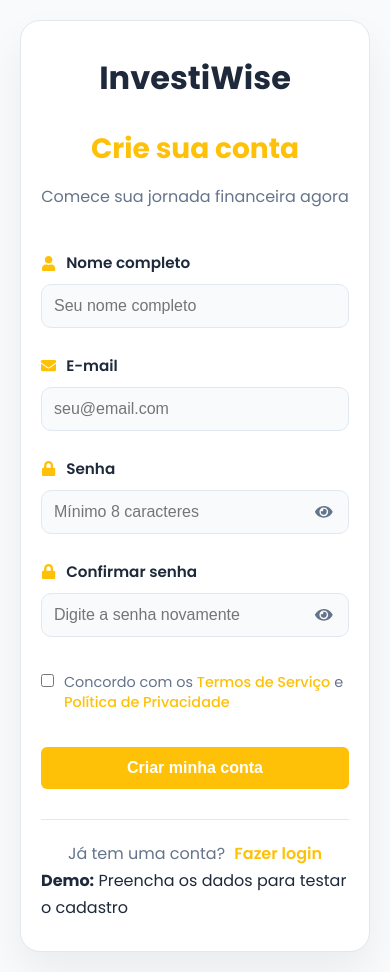
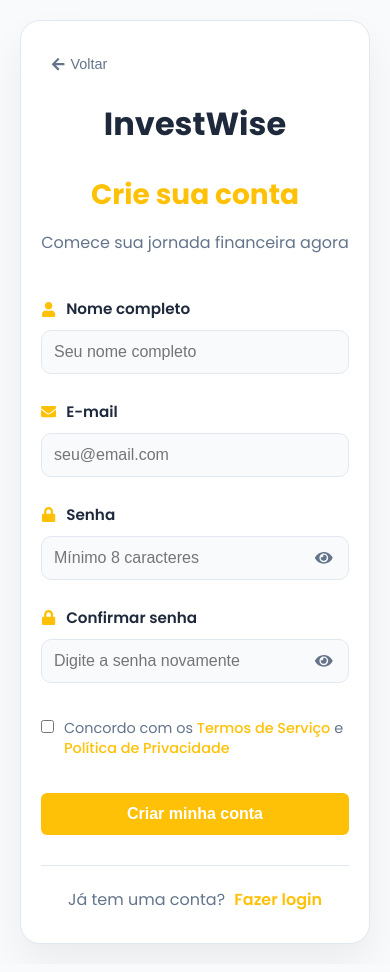
Before and after one commit to AndreOliveira509/InvestWise, a React (Vite) app: page /register in a window 390 px wide. Built offline with nearby package versions, Linux system fonts and the light colour scheme.

Commit message:
Botão de voltar na página de login/cadastro

```diff
--- a/src/pages/AboutUs/AboutUs.jsx
+++ b/src/pages/AboutUs/AboutUs.jsx
@@ -1,42 +1,41 @@
-// pages/AboutUs/AboutUs.jsx
 import { useNavigate } from 'react-router-dom';
 import { FaArrowLeft, FaLinkedin, FaGithub } from 'react-icons/fa';
 import Header from '../../components/Header/Header';
 import styles from './AboutUs.module.css';
 
-// Dados dos membros da equipe (você pode substituir com os dados reais)
+// Dados dos membros da equipe
 const teamMembers = [
   {
-    name: 'Nome do Membro 1',
+    name: 'André Luis',
     role: 'Desenvolvedor Full-Stack',
-    imageUrl: 'https://via.placeholder.com/150', // Substitua pela URL da imagem
-    linkedin: '#',
-    github: '#'
+    imageUrl: 'https://avatars.githubusercontent.com/u/131814071?v=4',
+    linkedin: 'https://www.linkedin.com/in/andreoliveira509/',
+    github: 'https://github.com/AndreOliveira509'
   },
   {
-    name: 'Nome do Membro 2',
-    role: 'Designer UX/UI',
+    name: 'Isaac Amorim',
+    role: 'Desenvolvedor Full-Stack',
+    imageUrl: 'https://avatars.githubusercontent.com/u/163526904?v=4',
+    linkedin: 'https://www.linkedin.com/in/isaacamorim/',
+    github: 'https://github.com/isaacamorimm'
+  },
+  {
+    name: 'Ryan Santos',
+    role: 'Desenvolvedor Back-End',
     imageUrl: 'https://via.placeholder.com/150',
     linkedin: '#',
     github: '#'
   },
   {
-    name: 'Nome do Membro 3',
-    role: 'Engenheiro de Software',
-    imageUrl: 'https://via.placeholder.com/150',
+    name: 'Enrico Hidalgo',
+    role: 'Gerente de Projetos',
+    imageUrl: 'https://avatars.githubusercontent.com/u/143716820?v=4',
     linkedin: '#',
     github: '#'
   },
   {
-    name: 'Nome do Membro 4',
-    role: 'Gerente de Projetos',
-    imageUrl: 'https://via.placeholder.com/150',
-    linkedin: '#',
-    github: '#'
-  },
-  {
-    name: 'Nome do Membro 5',
-    role: 'Analista de QA',
+    name: 'Guilherme Caetano',
+    role: 'Prompt Manager',
     imageUrl: 'https://via.placeholder.com/150',
     linkedin: '#',
     github: '#'
--- a/src/pages/LandingPage/LandingPage.jsx
+++ b/src/pages/LandingPage/LandingPage.jsx
@@ -1,4 +1,3 @@
-// pages/LandingPage/LandingPage.jsx
 import { useNavigate } from "react-router-dom";
 import {
   FaChartLine, FaPiggyBank, FaShieldAlt, FaMobileAlt, FaTimes, FaBars,
--- a/src/pages/Login/Login.jsx
+++ b/src/pages/Login/Login.jsx
@@ -1,8 +1,7 @@
-// src/pages/Login/Login.jsx
 import { useState } from 'react';
 import { useNavigate, Link, useSearchParams } from 'react-router-dom';
 import { useAuth } from '../../context/AuthContext';
-import { FaEye, FaEyeSlash, FaUser, FaLock } from 'react-icons/fa';
+import { FaEye, FaEyeSlash, FaUser, FaLock, FaArrowLeft } from 'react-icons/fa';
 import styles from './Login.module.css';
 import Button from '../../components/Button/Button';
 import axios from 'axios';
@@ -64,8 +63,13 @@ const Login = () => {
   };
 
   return (
+
     <div className={styles.loginPage}>
+
       <div className={styles.loginContainer}>
+<button className={styles.backButton} onClick={() => navigate(-1)} disabled={loading}>
+  <FaArrowLeft /> Voltar
+</button>
         <div className={styles.loginHeader}>
           <div className={styles.logo}>InvestWise</div>
           <h1>Bem-vindo de volta</h1>
--- a/src/pages/Login/Login.module.css
+++ b/src/pages/Login/Login.module.css
@@ -10,6 +10,7 @@
 }
 
 .loginContainer {
+  position: relative; /* Adicionado para posicionar o botão */
   background: var(--bg-card);
   padding: 40px;
   border-radius: 20px;
@@ -21,9 +22,43 @@
   transform-origin: center;
 }
 
+/* --- NOVO ESTILO PARA O BOTÃO VOLTAR --- */
+.backButton {
+  position: absolute;
+  top: 25px;
+  left: 25px;
+  background: none;
+  border: none;
+  color: var(--text-secondary);
+  font-size: 0.9rem;
+  font-weight: 500;
+  cursor: pointer;
+  display: flex;
+  align-items: center;
+  gap: 5px;
+  transition: all 0.3s ease;
+  padding: 5px 10px;
+  border-radius: 8px;
+  z-index: 10;
+}
+
+.backButton:hover:not(:disabled) {
+  color: var(--primary-color);
+  background-color: var(--bg-secondary);
+  transform: translateX(-3px);
+}
+
+.backButton:disabled {
+  opacity: 0.5;
+  cursor: not-allowed;
+}
+/* -------------------------------------- */
+
+
 .loginHeader {
   text-align: center;
   margin-bottom: 40px;
+  margin-top: 20px; /* Adicionado espaço para o botão voltar */
   animation: fadeIn 0.8s ease-in-out 0.2s both;
 }
 
@@ -132,8 +167,17 @@
   font-weight: 500;
   animation: shake 0.5s ease;
 }
+
+.successMessage {
+  background-color: rgba(46, 204, 113, 0.1);
+  color: #2ecc71;
+  padding: 12px;
+  border-radius: 8px;
+  text-align: center;
+  margin-bottom: 20px;
+  font-weight: 500;
+}
 /* --------------------------- */
-
 
 .passwordInput {
   position: relative;
@@ -274,6 +318,10 @@
   .loginContainer {
     padding: 30px 20px;
   }
+  .backButton {
+    top: 15px;
+    left: 15px;
+  }
   .loginHeader h1 {
     font-size: 1.75rem;
   }
--- a/src/pages/Register/Register.jsx
+++ b/src/pages/Register/Register.jsx
@@ -1,7 +1,6 @@
-// src/pages/Register/Register.js
 import { useState } from 'react';
 import { useNavigate, Link } from 'react-router-dom';
-import { FaEye, FaEyeSlash, FaUser, FaLock, FaEnvelope } from 'react-icons/fa';
+import {FaArrowLeft, FaEye, FaEyeSlash, FaUser, FaLock, FaEnvelope } from 'react-icons/fa';
 import styles from './Register.module.css';
 import Button from '../../components/Button/Button';
 import axios from 'axios';
@@ -67,8 +66,11 @@ const Register = () => {
   return (
     <div className={styles.registerPage}>
       <div className={styles.registerContainer}>
+          <button className={styles.backButton} onClick={() => navigate(-1)} disabled={loading}>
+            <FaArrowLeft /> Voltar
+          </button>
         <div className={styles.registerHeader}>
-          <div className={styles.logo}>InvestiWise</div>
+          <div className={styles.logo}>InvestWise</div>
           <h1>Crie sua conta</h1>
           <p>Comece sua jornada financeira agora</p>
         </div>
@@ -189,12 +191,6 @@ const Register = () => {
             </Link>
           </p>
         </div>
-
-        <div className={styles.demoInfo}>
-          <p>
-            <strong>Demo:</strong> Preencha os dados para testar o cadastro
-          </p>
-        </div>
       </div>
     </div>
   );
--- a/src/pages/Register/Register.module.css
+++ b/src/pages/Register/Register.module.css
@@ -10,6 +10,7 @@
 }
 
 .registerContainer {
+  position: relative; /* Adicionado para posicionar o botão */
   background: var(--bg-card);
   padding: 40px;
   border-radius: 20px;
@@ -21,9 +22,41 @@
   transform-origin: center;
 }
 
+
+.backButton {
+  top: 25px;
+  left: 25px;
+  background: none;
+  border: none;
+  color: var(--text-secondary);
+  font-size: 0.9rem;
+  font-weight: 500;
+  cursor: pointer;
+  display: flex;
+  align-items: center;
+  gap: 5px;
+  transition: all 0.3s ease;
+  padding: 5px 10px;
+  border-radius: 8px;
+  z-index: 10;
+}
+
+.backButton:hover:not(:disabled) {
+  color: var(--primary-color);
+  background-color: var(--bg-secondary);
+  transform: translateX(-3px);
+}
+
+.backButton:disabled {
+  opacity: 0.5;
+  cursor: not-allowed;
+}
+/* -------------------------------------- */
+
 .registerHeader {
   text-align: center;
   margin-bottom: 40px;
+  margin-top: 20px; /* Adicionado espaço para o botão voltar */
   animation: fadeIn 0.8s ease-in-out 0.2s both;
 }
 
@@ -274,6 +307,10 @@
   .registerContainer {
     padding: 30px 20px;
   }
+  .backButton {
+    top: 15px;
+    left: 15px;
+  }
   .registerHeader h1 {
     font-size: 1.75rem;
   }
```
Also changed, not shown: src/App.css (+1 -10 lines), src/assets/logoiw2.png (added).
